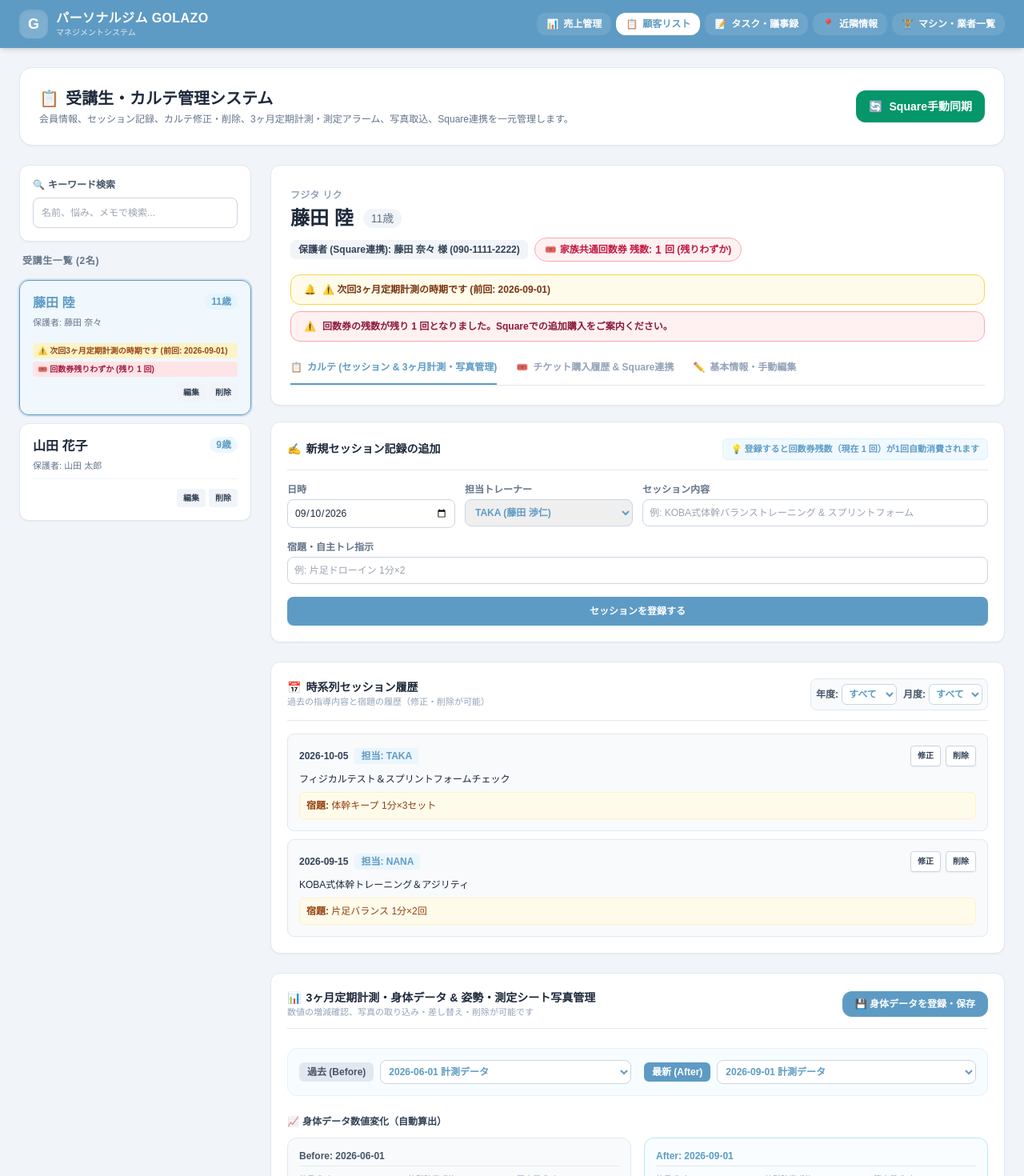
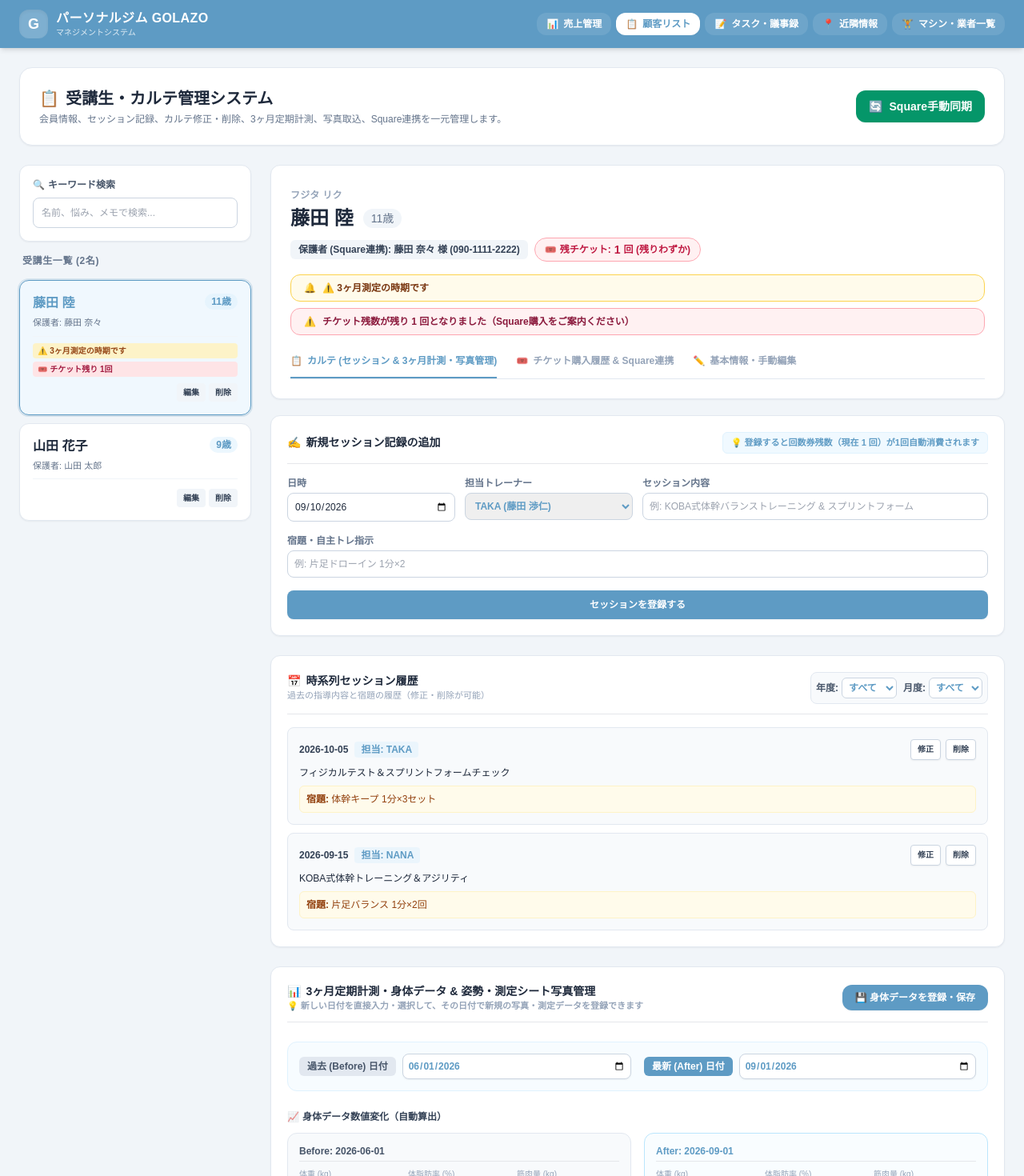
Before and after one commit to 2025golazo-bot/GOLAZO, a Next.js app: page /clients in a window 1280 px wide. Shown: the top 1470 px of the page at 80% size. Built offline with nearby package versions, Linux system fonts and the light colour scheme.

Commit message:
Update page.tsx

```diff
--- a/app/clients/page.tsx
+++ b/app/clients/page.tsx
@@ -59,7 +59,7 @@ interface Student {
   concern: string;
   target: string;
   memo: string;
-  alert: string | null; // 3ヶ月測定アラーム等
+  alert: string | null;
   physicalHistory: PhysicalData[];
   sessions: Session[];
 }
@@ -73,7 +73,7 @@ export default function ClientsPage() {
       kana: 'フジタ ナナ',
       phone: '090-1111-2222',
       isTicketSystem: true,
-      ticketRemaining: 1, // 残りわずか（アラートテスト用）
+      ticketRemaining: 1,
       ticketsHistory: [
         { id: 'th-1', date: '2026-06-01', title: '10回券 (共通)', count: 10, expire: '2026-12-01', squarePaymentId: 'sq_pay_998811' }
       ]
@@ -105,7 +105,7 @@ export default function ClientsPage() {
       concern: 'サッカーでの体幹ブレ・走力向上',
       target: 'トレセン選出・ブレない軸作り',
       memo: '右足首捻挫の既往歴あり。兄。',
-      alert: '⚠️ 次回3ヶ月定期計測の時期です (前回: 2026-09-01)',
+      alert: '⚠️ 3ヶ月測定の時期です',
       physicalHistory: [
         {
           id: 'm-1',
@@ -184,8 +184,23 @@ export default function ClientsPage() {
   const [beforeDate, setBeforeDate] = useState<string>(physicalDates[0] || '2026-06-01');
   const [afterDate, setAfterDate] = useState<string>(physicalDates[physicalDates.length - 1] || '2026-09-01');
 
-  const beforePhysical = currentStudent.physicalHistory.find(m => m.date === beforeDate) || currentStudent.physicalHistory[0];
-  const afterPhysical = currentStudent.physicalHistory.find(m => m.date === afterDate) || currentStudent.physicalHistory[currentStudent.physicalHistory.length - 1];
+  // 指定された日付のデータが存在しない場合に自動生成して返すヘルパー
+  const getOrCreatePhysicalData = (targetDate: string): PhysicalData => {
+    let found = currentStudent.physicalHistory.find(m => m.date === targetDate);
+    if (found) return found;
+    return {
+      id: `m-new-${Date.now()}`,
+      date: targetDate,
+      weight: 0,
+      fat: 0,
+      muscle: 0,
+      posturePhotos: { front: null, side: null, back: null },
+      testPhotos: []
+    };
+  };
+
+  const beforePhysical = getOrCreatePhysicalData(beforeDate);
+  const afterPhysical = getOrCreatePhysicalData(afterDate);
 
   const [selectedYear, setSelectedYear] = useState<string>('ALL');
   const [selectedMonth, setSelectedMonth] = useState<string>('ALL');
@@ -309,6 +324,7 @@ export default function ClientsPage() {
     }, 1200);
   };
 
+  // 写真新規登録およびアップロード処理
   const handleFileUpload = (
     e: React.ChangeEvent<HTMLInputElement>,
     targetDate: string,
@@ -322,7 +338,29 @@ export default function ClientsPage() {
     setStudents(prev =>
       prev.map(s => {
         if (s.id !== currentStudent.id) return s;
-        const updatedHistory: PhysicalData[] = s.physicalHistory.map(m => {
+
+        let targetExists = s.physicalHistory.some(m => m.date === targetDate);
+        let updatedHistory: PhysicalData[];
+
+        if (!targetExists) {
+          // 新しい日付のデータが存在しない場合は自動で新規作成して追加
+          const newPh: PhysicalData = {
+            id: `m-${Date.now()}`,
+            date: targetDate,
+            weight: 0,
+            fat: 0,
+            muscle: 0,
+            posturePhotos: { front: null, side: null, back: null },
+            testPhotos: []
+          };
+          if (type === 'posture' && keyName) {
+            newPh.posturePhotos = { front: null, side: null, back: null, [keyName]: url };
+          } else if (type === 'test') {
+            newPh.testPhotos = [url];
+          }
+          updatedHistory = [...s.physicalHistory, newPh].sort((a, b) => a.date.localeCompare(b.date));
+        } else {
+          updatedHistory = s.physicalHistory.map(m => {
             if (m.date !== targetDate) return m;
 
             if (type === 'posture' && keyName) {
@@ -342,11 +380,12 @@ export default function ClientsPage() {
             }
             return m;
           });
+        }
         return { ...s, physicalHistory: updatedHistory };
       })
     );
     e.target.value = '';
-    alert('写真を取り込みました！');
+    alert('新しい日付で写真を取り込み・登録しました！');
   };
 
   const handleDeletePosturePhoto = (targetDate: string, keyName: 'front' | 'side' | 'back') => {
@@ -391,19 +430,36 @@ export default function ClientsPage() {
     setStudents(prev =>
       prev.map(s => {
         if (s.id !== currentStudent.id) return s;
-        const updated: PhysicalData[] = s.physicalHistory.map(m => {
+        let targetExists = s.physicalHistory.some(m => m.date === targetDate);
+        let updated: PhysicalData[];
+
+        if (!targetExists) {
+          const newPh: PhysicalData = {
+            id: `m-${Date.now()}`,
+            date: targetDate,
+            weight: 0,
+            fat: 0,
+            muscle: 0,
+            posturePhotos: { front: null, side: null, back: null },
+            testPhotos: [],
+            [field]: val
+          };
+          updated = [...s.physicalHistory, newPh].sort((a, b) => a.date.localeCompare(b.date));
+        } else {
+          updated = s.physicalHistory.map(m => {
             if (m.date === targetDate) {
               return { ...m, [field]: val };
             }
             return m;
           });
+        }
         return { ...s, physicalHistory: updated };
       })
     );
   };
 
   const handleSavePhysicalData = () => {
-    alert('身体データおよび測定数値を保存（登録）しました！');
+    alert('新しく入力した日付の身体データおよび数値を保存・登録しました！');
   };
 
   const handleSaveInfo = () => {
@@ -457,7 +513,7 @@ export default function ClientsPage() {
               <span>📋</span> 受講生・カルテ管理システム
             </h2>
             <p className="text-xs text-slate-500 mt-1">
-              会員情報、セッション記録、カルテ修正・削除、3ヶ月定期計測・測定アラーム、写真取込、Square連携を一元管理します。
+              会員情報、セッション記録、カルテ修正・削除、3ヶ月定期計測、写真取込、Square連携を一元管理します。
             </p>
           </div>
           <div className="flex items-center gap-2">
@@ -521,16 +577,14 @@ export default function ClientsPage() {
                     </div>
 
                     <div className="flex flex-col gap-1 mt-2 pt-2 border-t border-slate-100">
-                      {/* 3ヶ月測定アラーム表示 */}
                       {student.alert && (
                         <span className="text-[10px] bg-amber-100 text-amber-800 font-bold px-1.5 py-0.5 rounded animate-pulse">
                           {student.alert}
                         </span>
                       )}
-                      {/* 回数券残りわずかアラーム表示 */}
                       {parent?.isTicketSystem && parent.ticketRemaining <= 2 && (
                         <span className="text-[10px] bg-rose-100 text-rose-800 font-bold px-1.5 py-0.5 rounded animate-pulse">
-                          🎟️ 回数券残りわずか (残り {parent.ticketRemaining} 回)
+                          🎟️ チケット残り {parent.ticketRemaining}回
                         </span>
                       )}
                       <div className="flex justify-end gap-1 mt-1">
@@ -577,7 +631,7 @@ export default function ClientsPage() {
                           ? 'bg-rose-50 text-rose-700 border-rose-300 animate-pulse'
                           : 'bg-sky-50 text-[#5e9bc4] border-sky-200'
                       }`}>
-                        <span>🎟️</span> 家族共通回数券 残数: <strong className="text-sm">{currentParent.ticketRemaining}</strong> 回
+                        <span>🎟️</span> 残チケット: <strong className="text-sm">{currentParent.ticketRemaining}</strong> 回
                         {currentParent.ticketRemaining <= 2 && ' (残りわずか)'}
                       </span>
                     )}
@@ -606,16 +660,16 @@ export default function ClientsPage() {
                 )}
               </div>
 
-              {/* 各種アラートバナー */}
+              {/* アラートバナー */}
               <div className="space-y-2">
                 {currentStudent.alert && (
-                  <div className="bg-amber-50 border border-amber-300 text-amber-900 px-4 py-2.5 rounded-xl text-xs font-bold flex items-center gap-2">
+                  <div className="bg-amber-50 border border-amber-300 text-amber-900 px-4 py-2 rounded-xl text-xs font-bold flex items-center gap-2">
                     <span>🔔</span> {currentStudent.alert}
                   </div>
                 )}
                 {currentParent.isTicketSystem && currentParent.ticketRemaining <= 2 && (
-                  <div className="bg-rose-50 border border-rose-300 text-rose-900 px-4 py-2.5 rounded-xl text-xs font-bold flex items-center gap-2 animate-pulse">
-                    <span>⚠️</span> 回数券の残数が残り {currentParent.ticketRemaining} 回となりました。Squareでの追加購入をご案内ください。
+                  <div className="bg-rose-50 border border-rose-300 text-rose-900 px-4 py-2 rounded-xl text-xs font-bold flex items-center gap-2 animate-pulse">
+                    <span>⚠️</span> チケット残数が残り {currentParent.ticketRemaining} 回となりました（Square購入をご案内ください）
                   </div>
                 )}
               </div>
@@ -807,7 +861,9 @@ export default function ClientsPage() {
                       <h3 className="font-bold text-slate-800 text-sm flex items-center gap-1.5">
                         <span>📊</span> 3ヶ月定期計測・身体データ & 姿勢・測定シート写真管理
                       </h3>
-                      <p className="text-[11px] text-slate-400">数値の増減確認、写真の取り込み・差し替え・削除が可能です</p>
+                      <p className="text-[11px] text-slate-400">
+                        💡 <strong>新しい日付を直接入力・選択して、その日付で新規の写真・測定データを登録できます</strong>
+                      </p>
                     </div>
                     <button
                       onClick={handleSavePhysicalData}
@@ -819,29 +875,23 @@ export default function ClientsPage() {
 
                   <div className="grid grid-cols-1 sm:grid-cols-2 gap-4 bg-sky-50/50 p-3.5 rounded-xl border border-sky-100 text-xs">
                     <div className="flex items-center gap-2">
-                      <span className="font-bold text-slate-600 bg-slate-200 px-2.5 py-1 rounded-md">過去 (Before)</span>
-                      <select
+                      <span className="font-bold text-slate-600 bg-slate-200 px-2.5 py-1 rounded-md">過去 (Before) 日付</span>
+                      <input
+                        type="date"
                         value={beforeDate}
                         onChange={e => setBeforeDate(e.target.value)}
-                        className="border border-slate-300 rounded-lg p-1.5 font-bold text-[#5e9bc4] bg-white flex-1 outline-none"
-                      >
-                        {physicalDates.map(d => (
-                          <option key={d} value={d}>{d} 計測データ</option>
-                        ))}
-                      </select>
+                        className="border border-slate-300 rounded-lg p-1.5 font-bold text-[#5e9bc4] bg-white flex-1 outline-none shadow-sm"
+                      />
                     </div>
 
                     <div className="flex items-center gap-2">
-                      <span className="font-bold text-white bg-[#5e9bc4] px-2.5 py-1 rounded-md">最新 (After)</span>
-                      <select
+                      <span className="font-bold text-white bg-[#5e9bc4] px-2.5 py-1 rounded-md">最新 (After) 日付</span>
+                      <input
+                        type="date"
                         value={afterDate}
                         onChange={e => setAfterDate(e.target.value)}
-                        className="border border-slate-300 rounded-lg p-1.5 font-bold text-[#5e9bc4] bg-white flex-1 outline-none"
-                      >
-                        {physicalDates.map(d => (
-                          <option key={d} value={d}>{d} 計測データ</option>
-                        ))}
-                      </select>
+                        className="border border-slate-300 rounded-lg p-1.5 font-bold text-[#5e9bc4] bg-white flex-1 outline-none shadow-sm"
+                      />
                     </div>
                   </div>
 
@@ -852,7 +902,7 @@ export default function ClientsPage() {
                     <div className="grid grid-cols-1 md:grid-cols-2 gap-4 text-xs">
                       {beforePhysical && (
                         <div className="bg-slate-50 p-3.5 rounded-xl border border-slate-200 space-y-2">
-                          <span className="font-bold text-slate-600 block border-b pb-1"> Before: {beforePhysical.date}</span>
+                          <span className="font-bold text-slate-600 block border-b pb-1"> Before: {beforeDate}</span>
                           <div className="grid grid-cols-3 gap-2">
                             <div>
                               <label className="text-slate-400 block text-[10px]">体重 (kg)</label>
@@ -860,7 +910,7 @@ export default function ClientsPage() {
                                 type="number"
                                 step="0.1"
                                 value={beforePhysical.weight}
-                                onChange={e => handleUpdatePhysicalValue(beforeDate, 'weight', parseFloat(e.target.value))}
+                                onChange={e => handleUpdatePhysicalValue(beforeDate, 'weight', parseFloat(e.target.value) || 0)}
                                 className="w-full border rounded-md p-1 font-bold bg-white"
                               />
                             </div>
@@ -870,7 +920,7 @@ export default function ClientsPage() {
                                 type="number"
                                 step="0.1"
                                 value={beforePhysical.fat}
-                                onChange={e => handleUpdatePhysicalValue(beforeDate, 'fat', parseFloat(e.target.value))}
+                                onChange={e => handleUpdatePhysicalValue(beforeDate, 'fat', parseFloat(e.target.value) || 0)}
                                 className="w-full border rounded-md p-1 font-bold bg-white"
                               />
                             </div>
@@ -880,7 +930,7 @@ export default function ClientsPage() {
                                 type="number"
                                 step="0.1"
                                 value={beforePhysical.muscle}
-                                onChange={e => handleUpdatePhysicalValue(beforeDate, 'muscle', parseFloat(e.target.value))}
+                                onChange={e => handleUpdatePhysicalValue(beforeDate, 'muscle', parseFloat(e.target.value) || 0)}
                                 className="w-full border rounded-md p-1 font-bold bg-white"
                               />
                             </div>
@@ -890,7 +940,7 @@ export default function ClientsPage() {
 
                       {afterPhysical && (
                         <div className="bg-sky-50/40 p-3.5 rounded-xl border border-sky-200 space-y-2">
-                          <span className="font-bold text-[#5e9bc4] block border-b pb-1"> After: {afterPhysical.date}</span>
+                          <span className="font-bold text-[#5e9bc4] block border-b pb-1"> After: {afterDate}</span>
                           <div className="grid grid-cols-3 gap-2">
                             <div>
                               <label className="text-slate-400 block text-[10px]">体重 (kg)</label>
@@ -898,7 +948,7 @@ export default function ClientsPage() {
                                 type="number"
                                 step="0.1"
                                 value={afterPhysical.weight}
-                                onChange={e => handleUpdatePhysicalValue(afterDate, 'weight', parseFloat(e.target.value))}
+                                onChange={e => handleUpdatePhysicalValue(afterDate, 'weight', parseFloat(e.target.value) || 0)}
                                 className="w-full border rounded-md p-1 font-bold bg-white"
                               />
                               <div className="mt-1">{calcDiff(afterPhysical.weight, beforePhysical?.weight || 0, 'kg', false)}</div>
@@ -909,7 +959,7 @@ export default function ClientsPage() {
                                 type="number"
                                 step="0.1"
                                 value={afterPhysical.fat}
-                                onChange={e => handleUpdatePhysicalValue(afterDate, 'fat', parseFloat(e.target.value))}
+                                onChange={e => handleUpdatePhysicalValue(afterDate, 'fat', parseFloat(e.target.value) || 0)}
                                 className="w-full border rounded-md p-1 font-bold bg-white"
                               />
                               <div className="mt-1">{calcDiff(afterPhysical.fat, beforePhysical?.fat || 0, '%', false)}</div>
@@ -920,7 +970,7 @@ export default function ClientsPage() {
                                 type="number"
                                 step="0.1"
                                 value={afterPhysical.muscle}
-                                onChange={e => handleUpdatePhysicalValue(afterDate, 'muscle', parseFloat(e.target.value))}
+                                onChange={e => handleUpdatePhysicalValue(afterDate, 'muscle', parseFloat(e.target.value) || 0)}
                                 className="w-full border rounded-md p-1 font-bold bg-white"
                               />
                               <div className="mt-1">{calcDiff(afterPhysical.muscle, beforePhysical?.muscle || 0, 'kg', true)}</div>
@@ -977,7 +1027,7 @@ export default function ClientsPage() {
                                       </div>
                                     </>
                                   ) : (
-                                    <label className="cursor-pointer text-[10px] text-slate-500 p-1 hover:text-[#5e9bc4] w-full h-full flex flex-col items-center justify-center bg-white/80">
+                                    <label className="cursor-pointer text-[10px] text-slate-500 p-1 hover:text-[#5e9bc4] w-full h-full flex flex-col items-center justify-center bg-white/80 hover:bg-sky-50 transition">
                                       <span className="text-base font-bold">+</span>
                                       <span>写真登録</span>
                                       <input
@@ -1034,7 +1084,7 @@ export default function ClientsPage() {
                                       </div>
                                     </>
                                   ) : (
-                                    <label className="cursor-pointer text-[10px] text-slate-500 p-1 hover:text-[#5e9bc4] w-full h-full flex flex-col items-center justify-center bg-white/80">
+                                    <label className="cursor-pointer text-[10px] text-slate-500 p-1 hover:text-[#5e9bc4] w-full h-full flex flex-col items-center justify-center bg-white/80 hover:bg-sky-50 transition">
                                       <span className="text-base font-bold">+</span>
                                       <span>写真登録</span>
                                       <input
```
Lines whose indentation alone changed are shown as unchanged.
